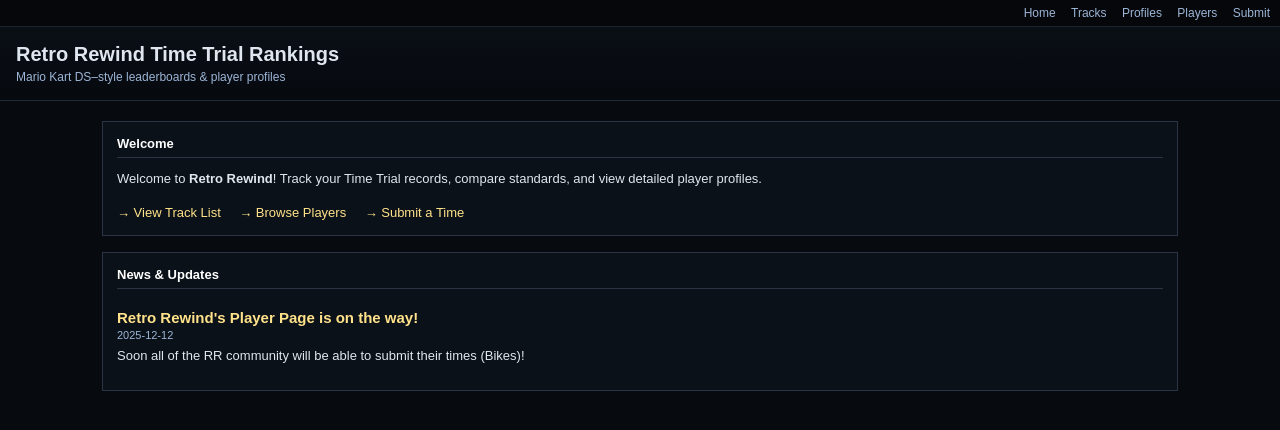
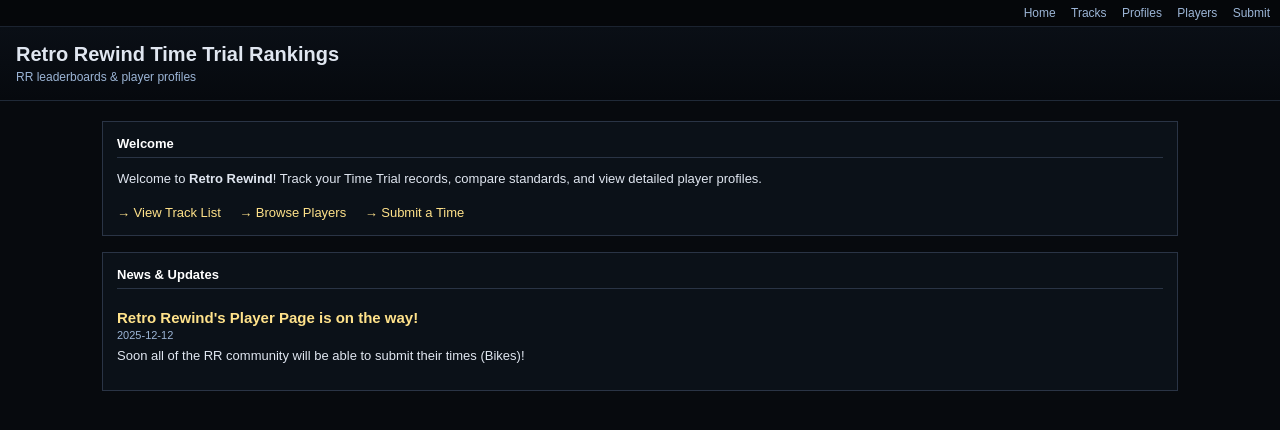
Before and after one commit to Sere-nade/retro-rewind-pp, a plain HTML site: page index.html in a window 1280 px wide. Drawn offline with Linux system fonts and the light colour scheme.

Commit message:
Add files via upload

```diff
--- a/index.html
+++ b/index.html
@@ -142,7 +142,7 @@
 <!-- ===== Banner ===== -->
 <div class="banner">
   <h1>Retro Rewind Time Trial Rankings</h1>
-  <div class="sub">Mario Kart DS–style leaderboards & player profiles</div>
+  <div class="sub">RR leaderboards & player profiles</div>
 </div>
 
 <!-- ===== Main Content ===== -->
```
